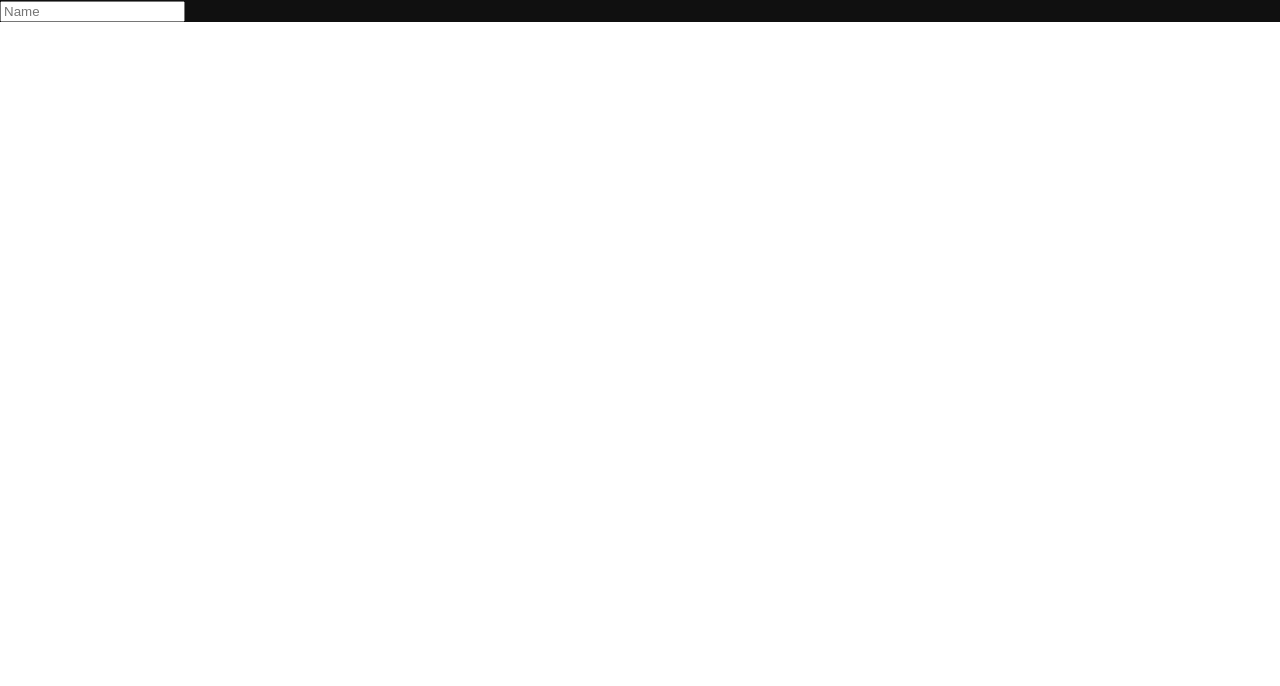
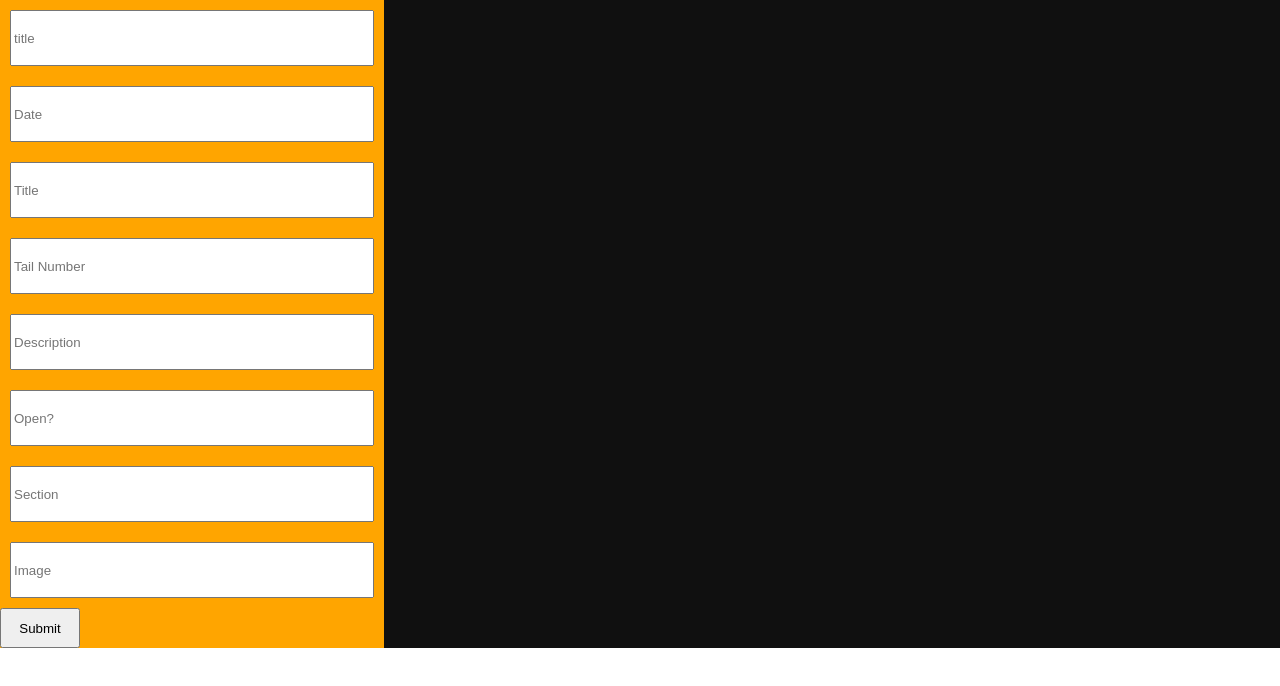
Before and after one commit to kennedymark680/community_write_up, a React (Create React App) app in the folder client/: page /Discrepancy in a window 1280 px wide. Shown: the top 686 px of the page. Built offline with nearby package versions, Linux system fonts and the light colour scheme.

Commit message:
Creating the states for the discrepancy form.

```diff
--- a/client/src/App.css
+++ b/client/src/App.css
@@ -8,3 +8,21 @@ nav {
   height: 75px;
   background-color: #c4c4c3;
 }
+
+.input-section {
+  display: flex;
+  flex-direction: column;
+  justify-content: center;
+  background-color: orange;
+  width: 30vw;
+}
+
+input {
+  height: 50px;
+  margin: 10px;
+}
+
+button {
+  width: 80px;
+  height: 40px;
+}
--- a/client/src/pages/Discrepancy_Form.js
+++ b/client/src/pages/Discrepancy_Form.js
@@ -5,11 +5,68 @@ const DiscrepancyForm = () => {
         <input
           className="form"
           type="text"
-          name="name"
-          placeholder="Name"
+          name="title"
+          placeholder="title"
           // value={props.name}
           // onChange={props.handleChange}
         />
+        <input
+          className="form"
+          type="text"
+          name="date"
+          placeholder="Date"
+          // value={props.name}
+          // onChange={props.handleChange}
+        />
+        <input
+          className="form"
+          type="text"
+          name="aircraft"
+          placeholder="Title"
+          // value={props.name}
+          // onChange={props.handleChange}
+        />
+        <input
+          className="form"
+          type="text"
+          name="aircraft"
+          placeholder="Tail Number"
+          // value={props.name}
+          // onChange={props.handleChange}
+        />
+        <input
+          className="form"
+          type="text"
+          name="description"
+          placeholder="Description"
+          // value={props.name}
+          // onChange={props.handleChange}
+        />
+        <input
+          className="form"
+          type="text"
+          name="open"
+          placeholder="Open?"
+          // value={props.name}
+          // onChange={props.handleChange}
+        />
+        <input
+          className="form"
+          type="text"
+          name="section"
+          placeholder="Section"
+          // value={props.name}
+          // onChange={props.handleChange}
+        />
+        <input
+          className="form"
+          type="text"
+          name="image"
+          placeholder="Image"
+          // value={props.name}
+          // onChange={props.handleChange}
+        />
+        <button>Submit</button>
       </section>
     </div>
   )
```
Also changed, not shown: 1 other file (tests, documents, lock files or other folders).
